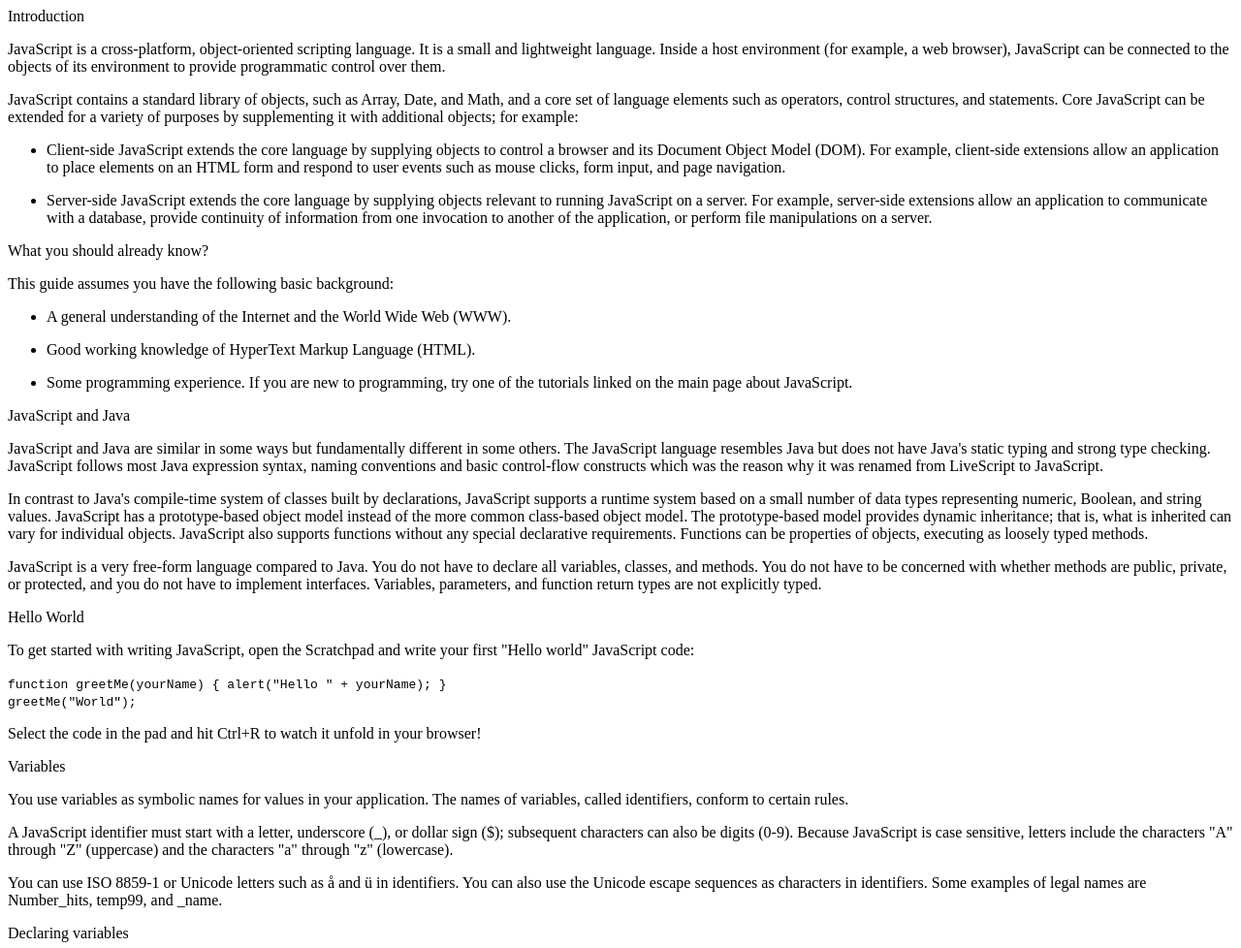
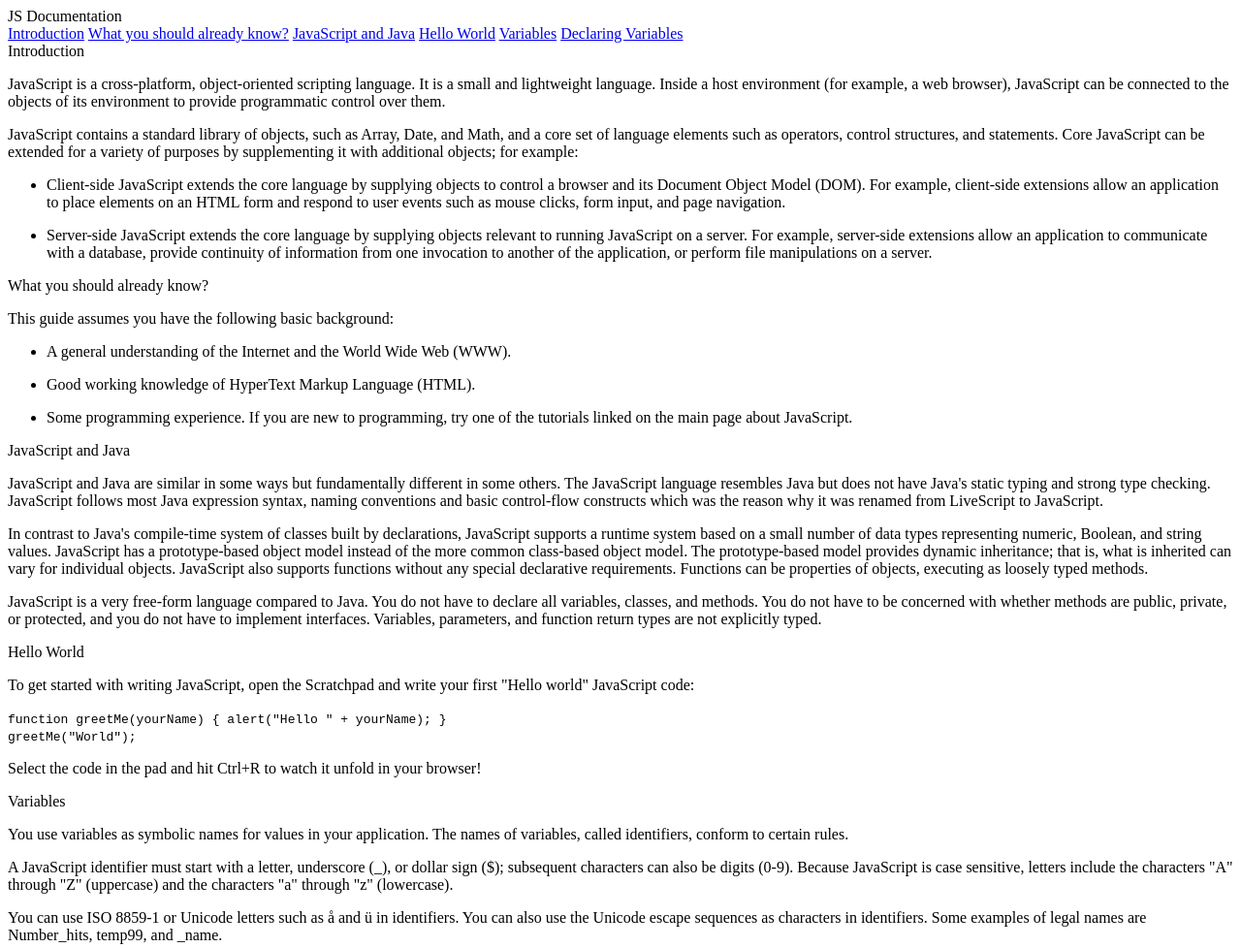
Before and after one commit to davidauza-engineer/Microverse-First-Collaborative-Project-, a plain HTML site: page index.html in a window 1280 px wide. Shown: the top 978 px of the page at 97% size. Drawn offline with Linux system fonts and the light colour scheme.

Commit message:
commit number nine

```diff
--- a/index.html
+++ b/index.html
@@ -9,11 +9,19 @@
   <body>
 
     <nav id="navbar">
-
+    	<header>
+    		JS Documentation
+    	</header>
+    	<a class="nav-link" href="#introduction">Introduction</a>
+    	<a class="nav-link" href="#what_you_should_already_know">What you should already know?</a>
+    	<a class="nav-link" href="#javascript_and_java">JavaScript and Java</a>
+    	<a class="nav-link" href="#hello_world">Hello World</a>
+    	<a class="nav-link" href="#variables">Variables</a>
+    	<a class="nav-link" href="#declaring_variables">Declaring Variables</a>
     </nav>
 
-  	<div id="main-doc">
-  		<div class="main-section" id="introduction">
+  	<main id="main-doc">
+  		<section class="main-section" id="introduction">
 
 	        <header>
 	          Introduction
@@ -55,8 +63,8 @@
             </li>
           </ul>
 
-  		</div>
-  		<div class="main-section" id="what_you_should_already_know">
+  		</section>
+  		<section class="main-section" id="what_you_should_already_know">
 
 	        <header>
 	          What you should already know?
@@ -86,8 +94,8 @@
             </li>
           </ul>
 
-  		</div>
-  		<div class="main-section" id="javascript_and_java">
+  		</section>
+  		<section class="main-section" id="javascript_and_java">
 
 	        <header>
 	          JavaScript and Java
@@ -120,8 +128,8 @@
             parameters, and function return types are not explicitly typed.
 	        </p>
 
-  		</div>
-  		<div class="main-section" id="hello_world">
+  		</section>
+  		<section class="main-section" id="hello_world">
 
 	        <header>
 	          Hello World
@@ -143,8 +151,8 @@
 	        	Select the code in the pad and hit Ctrl+R to watch it unfold in your browser!
 	        </p>
 
-  		</div>
-  		<div class="main-section" id="variables">
+  		</section>
+  		<section class="main-section" id="variables">
 
 	        <header>
 	          Variables
@@ -172,8 +180,8 @@
           </p>
 
 	        <p>
-  		</div>
-      <div class="main-section" id="declaring_variables">
+  		</section>
+      <section class="main-section" id="declaring_variables">
         <header>
           Declaring variables
         </header>
@@ -221,8 +229,8 @@
           This syntax can be used to declare a block scope local variable. See
           Variable scope below.
         </p>
-      </div>
-  	</div>
+      </section>
+  	</main>
 
 
     <script src="https://cdn.freecodecamp.org/testable-projects-fcc/v1/bundle.js"></script>
```
